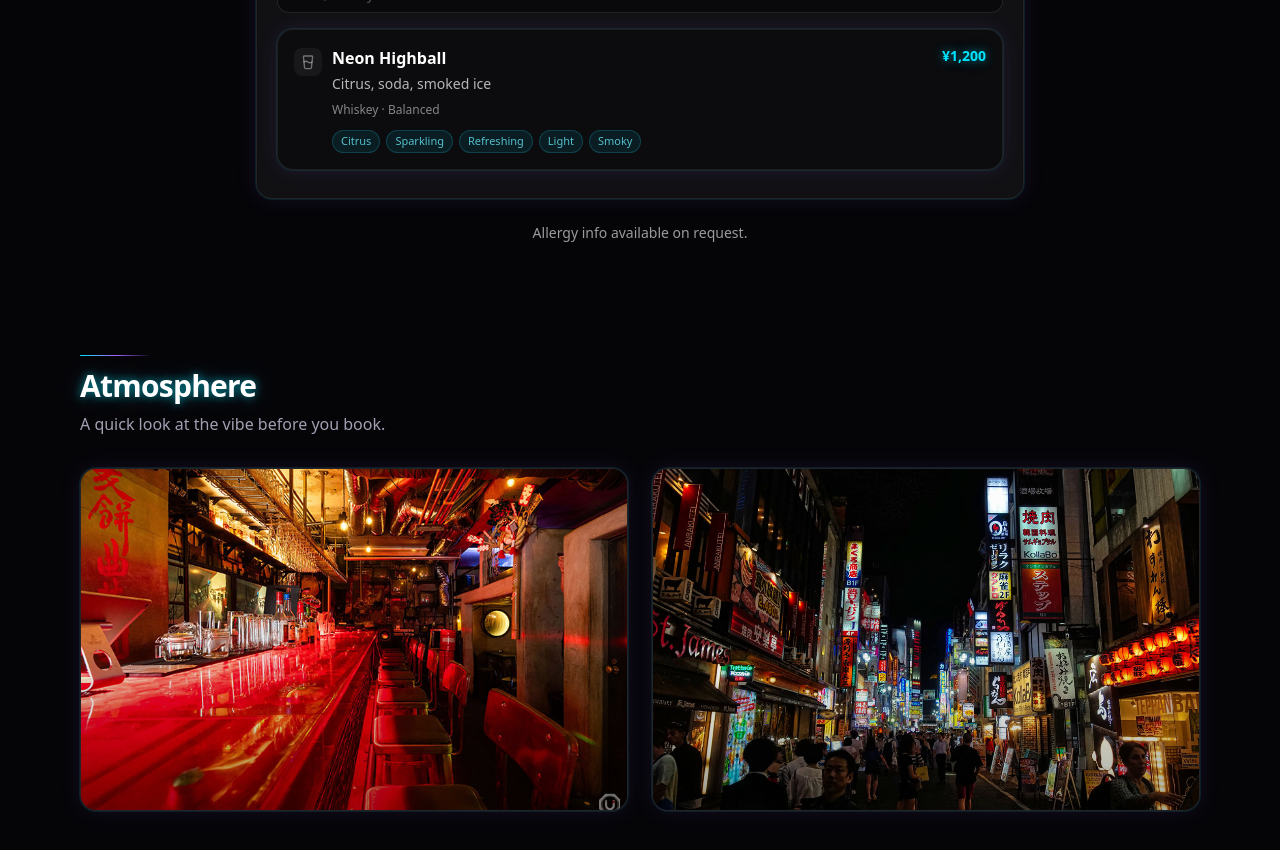
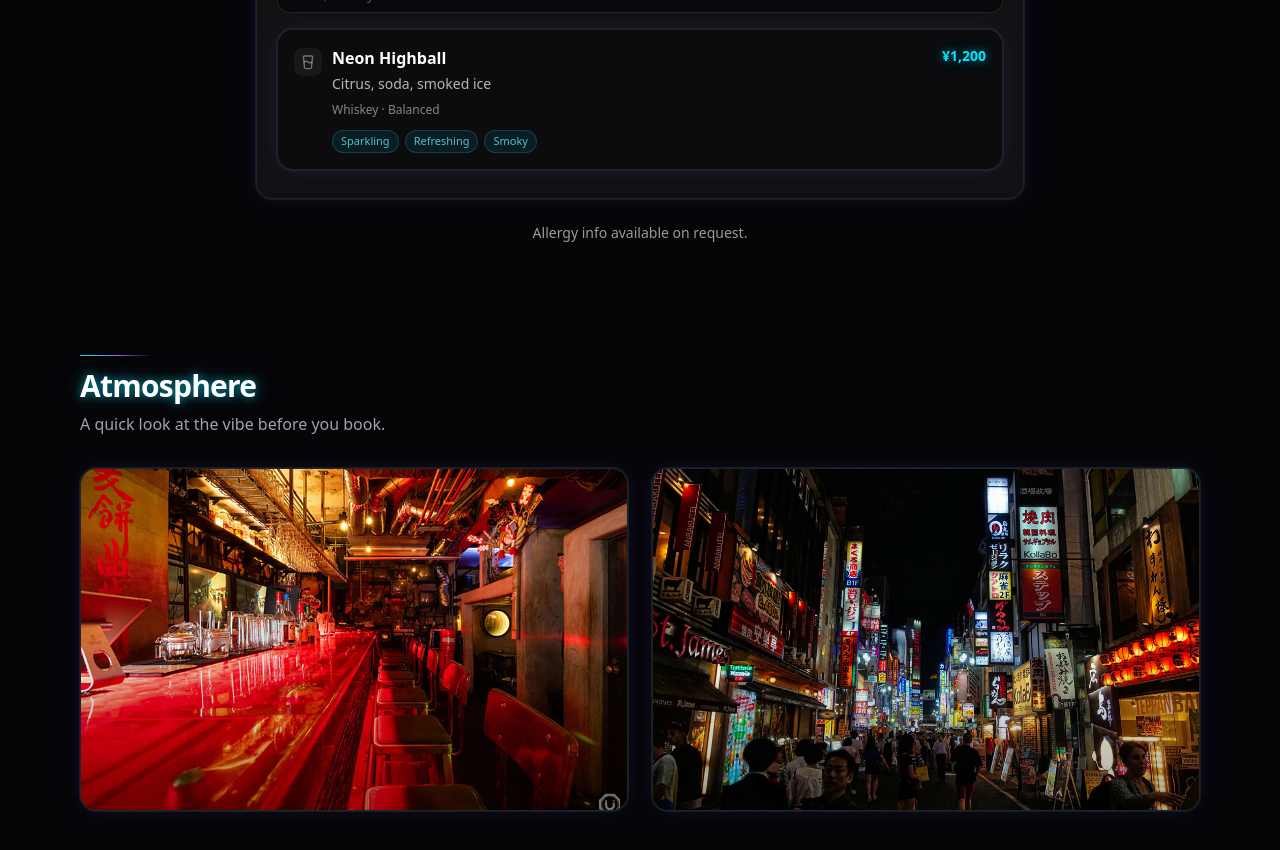
Before and after one commit to chemicalwolf1836/tokyo-neon-bar, a Next.js app: page / in a window 1280 px wide. Shown: the part 1280-2130 px from the top of the page. Built offline with nearby package versions, Linux system fonts and the light colour scheme.

Commit message:
fix: clean up cocktail finder tags — descriptors only, 3 per drink

```diff
--- a/src/app/data/menu.ts
+++ b/src/app/data/menu.ts
@@ -32,7 +32,7 @@ export const MENU_ITEMS: MenuItem[] = [
     base: "whiskey",
     sweetness: "balanced",
     vibes: ["after-work", "chill"],
-    tags: ["citrus", "sparkling", "refreshing", "light", "smoky"],
+    tags: ["sparkling", "refreshing", "smoky"],
   },
   {
   name: {
@@ -47,7 +47,7 @@ export const MENU_ITEMS: MenuItem[] = [
   base: "gin",
   sweetness: "balanced",
   vibes: ["romantic", "chill"],
-  tags: ["yuzu", "tonic", "floral", "citrus", "refreshing"],
+  tags: ["yuzu", "floral", "refreshing"],
 }
   ,{
   name: {
@@ -62,7 +62,7 @@ export const MENU_ITEMS: MenuItem[] = [
     base: "umeshu",
     sweetness: "sweet",
     vibes: ["after-work", "romantic", "chill"],
-    tags: ["plum", "umeshu", "smooth", "spice", "lime"],
+    tags: ["plum", "smooth", "spice"],
   },
   {
     name: {
@@ -77,6 +77,6 @@ export const MENU_ITEMS: MenuItem[] = [
     base: "vodka",
     sweetness: "balanced",
     vibes: ["after-work", "party"],
-    tags: ["coffee", "cocoa", "strong", "smooth", "dessert"],
+    tags: ["coffee", "smooth", "dessert"],
   },
 ];
```
